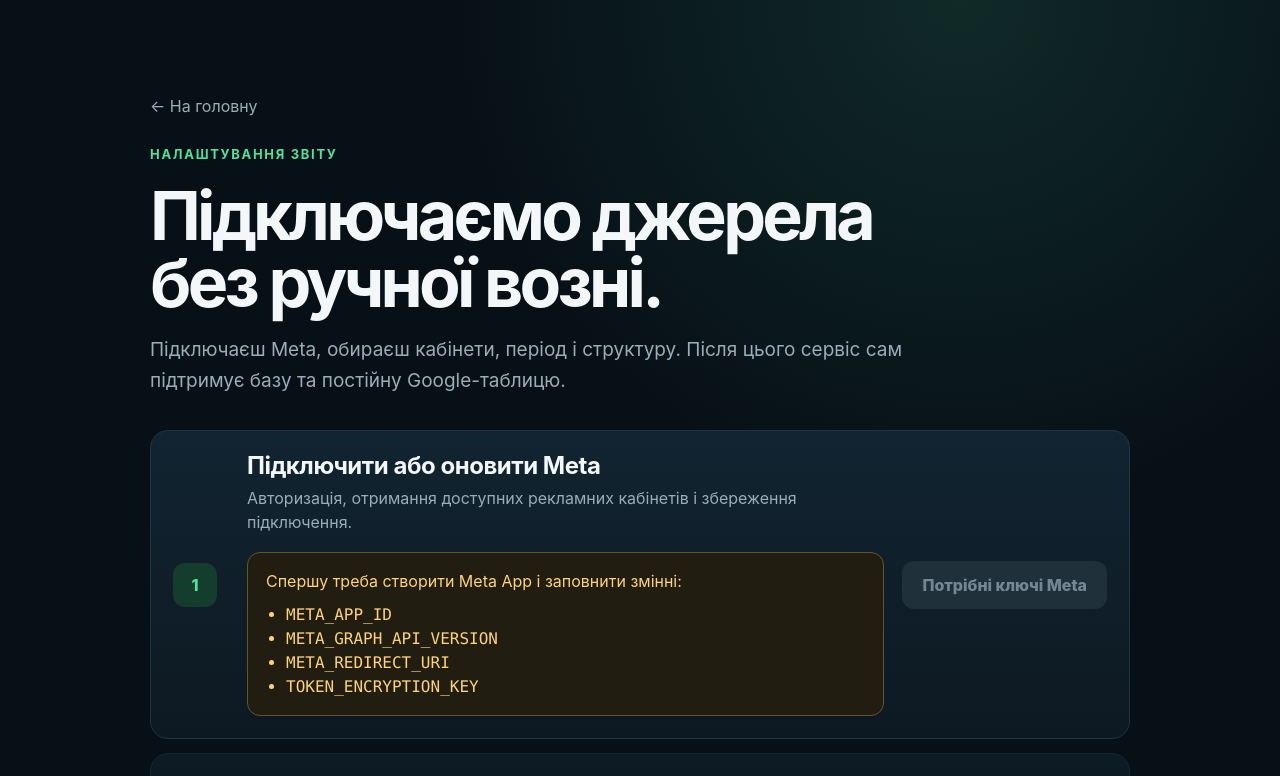
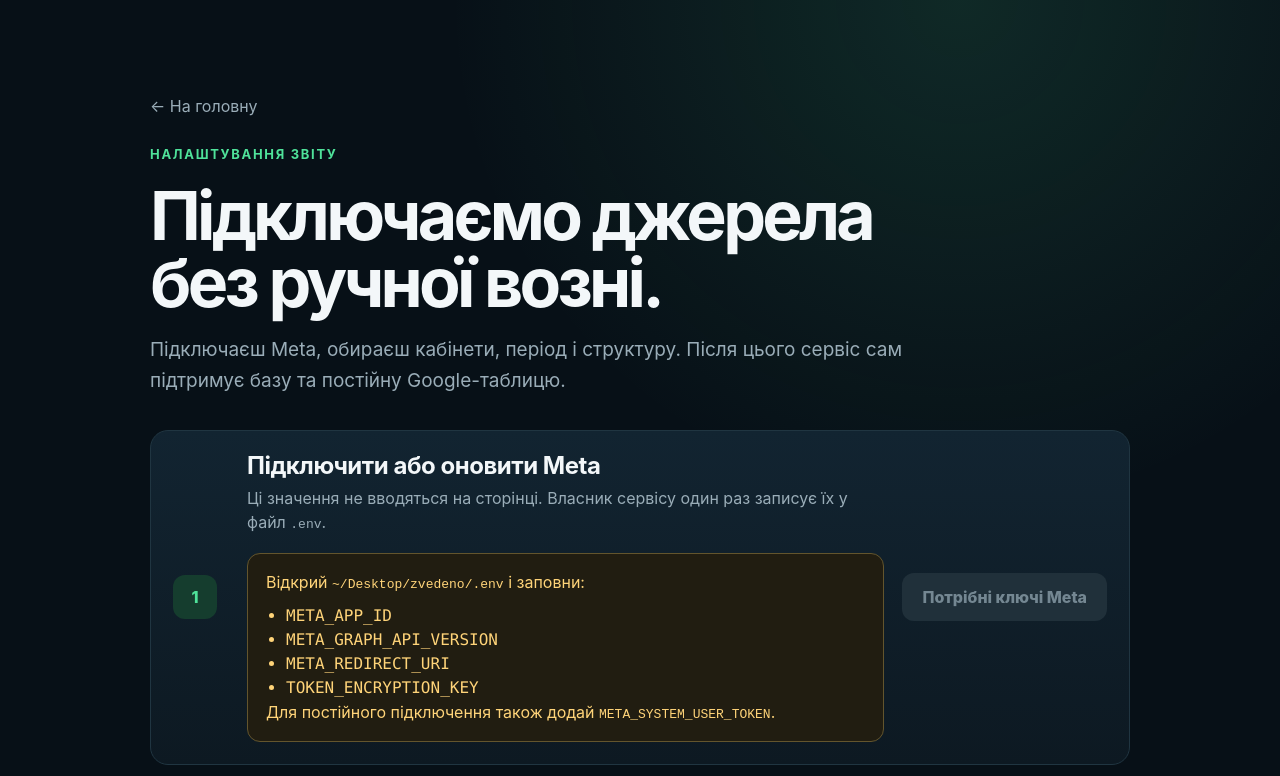
Before and after one commit to olehodukalets456-cpu/zvedeno, a Next.js app in the folder apps/web/: page /setup in a window 1280 px wide. Shown: the top 776 px of the page. Built offline with nearby package versions, Linux system fonts and the light colour scheme; no server answers; the database is empty.

Commit message:
Clarify Meta owner setup and expose system user connection

```diff
--- a/apps/web/app/setup/page.tsx
+++ b/apps/web/app/setup/page.tsx
@@ -17,7 +17,8 @@
 export default async function SetupPage({ searchParams }: SetupPageProps) {
   const params = await searchParams;
   const missingMetaEnv = requiredMetaEnv.filter((key) => !process.env[key]);
-  const metaReady = missingMetaEnv.length === 0;
+  const oauthReady = missingMetaEnv.length === 0;
+  const systemUserReady = oauthReady && Boolean(process.env.META_SYSTEM_USER_TOKEN);
   const error = typeof params.error === "string" ? params.error : undefined;
   const connected = params.meta === "connected";
   const connectedCount = typeof params.accounts === "string" ? params.accounts : undefined;
@@ -48,10 +49,16 @@
           </p>
 
           {error === "meta_not_configured" && (
-            <div className="errorNotice">Meta OAuth ще не налаштований у локальному .env.</div>
+            <div className="errorNotice">Meta App ще не налаштований у локальному файлі .env.</div>
+          )}
+          {error === "meta_system_user_not_configured" && (
+            <div className="errorNotice">System User token або ключі Meta відсутні у .env.</div>
+          )}
+          {error === "meta_system_user_failed" && (
+            <div className="errorNotice">System User token не пройшов перевірку. Деталі дивись у Terminal.</div>
           )}
           {error === "meta_oauth_failed" && (
-            <div className="errorNotice">Meta не завершила авторизацію. Деталі дивись у Terminal.</div>
+            <div className="errorNotice">Meta не завершила авторизацію або не видала довгостроковий токен. Деталі дивись у Terminal.</div>
           )}
           {connected && (
             <div className="successNotice">
@@ -65,23 +72,36 @@
             <div className="setupIndex">1</div>
             <div className="setupCopy">
               <h2>Підключити або оновити Meta</h2>
-              <p>Авторизація, отримання доступних рекламних кабінетів і збереження підключення.</p>
-              {!metaReady && (
+              <p>Ці значення не вводяться на сторінці. Власник сервісу один раз записує їх у файл <code>.env</code>.</p>
+              {!oauthReady && (
                 <div className="configNotice">
-                  Спершу треба створити Meta App і заповнити змінні:
+                  Відкрий <code>~/Desktop/zvedeno/.env</code> і заповни:
                   <ul className="missingList">
                     {missingMetaEnv.map((key) => <li key={key}>{key}</li>)}
                   </ul>
+                  Для постійного підключення також додай <code>META_SYSTEM_USER_TOKEN</code>.
+                </div>
+              )}
+              {oauthReady && !systemUserReady && (
+                <div className="configNotice">
+                  OAuth готовий. Він автоматично обмінює короткий токен на довгостроковий. Для підключення без регулярної повторної авторизації додай у <code>.env</code> постійний <code>META_SYSTEM_USER_TOKEN</code>.
                 </div>
               )}
             </div>
-            {metaReady ? (
-              <Link className="primaryButton" href="/api/integrations/meta/connect">
-                {hasAccounts ? "Оновити доступ Meta" : "Підключити Meta"}
-              </Link>
-            ) : (
-              <span className="disabledButton" aria-disabled="true">Потрібні ключі Meta</span>
-            )}
+            <div className="setupActions">
+              {systemUserReady && (
+                <Link className="primaryButton" href="/api/integrations/meta/system-user/connect">
+                  Підключити System User
+                </Link>
+              )}
+              {oauthReady ? (
+                <Link className={systemUserReady ? "secondaryButton" : "primaryButton"} href="/api/integrations/meta/connect">
+                  {hasAccounts ? "Оновити через Facebook" : "Підключити через Facebook"}
+                </Link>
+              ) : (
+                <span className="disabledButton" aria-disabled="true">Потрібні ключі Meta</span>
+              )}
+            </div>
           </article>
 
           <article className={`setupCard ${hasAccounts ? "" : "isLocked"}`}>
```
